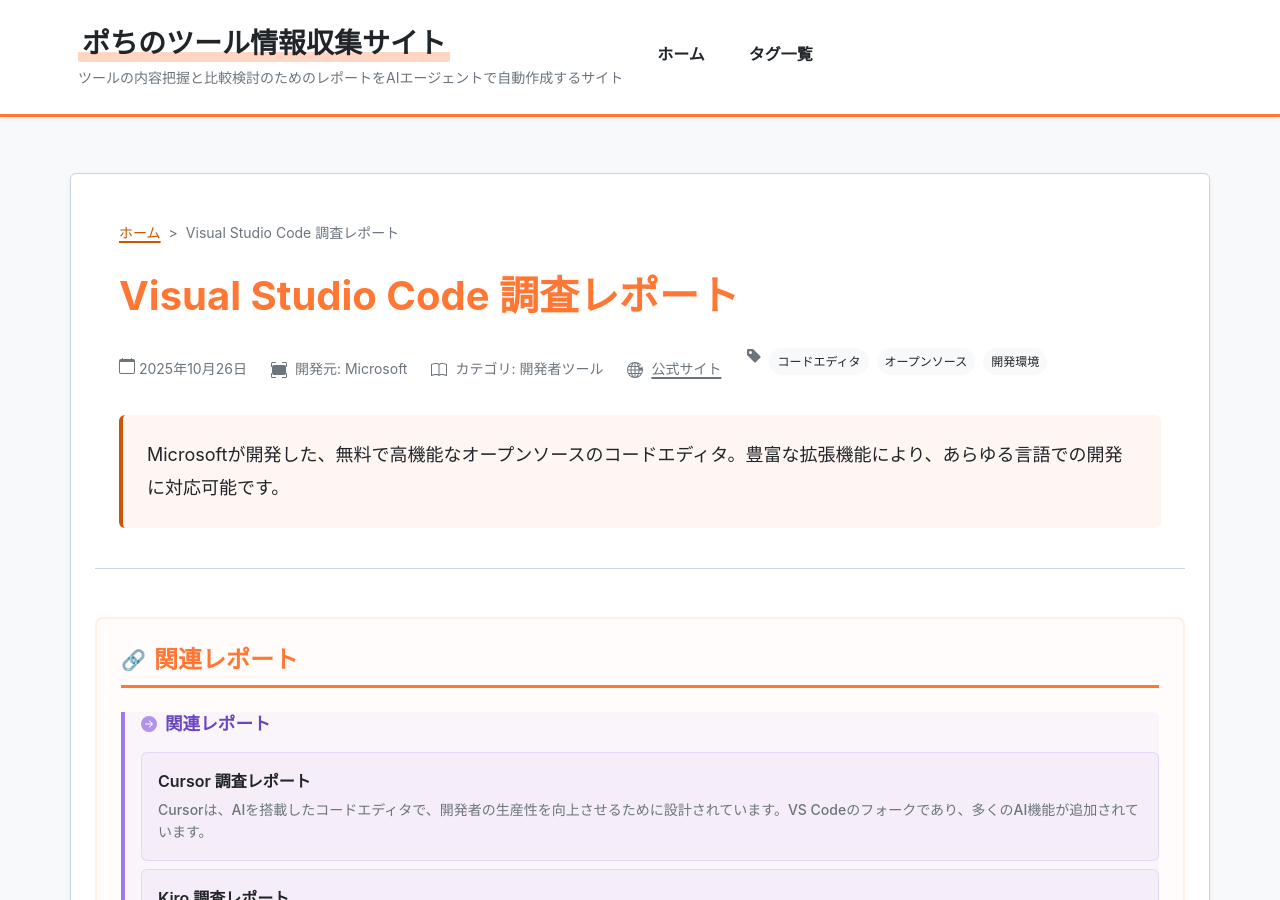
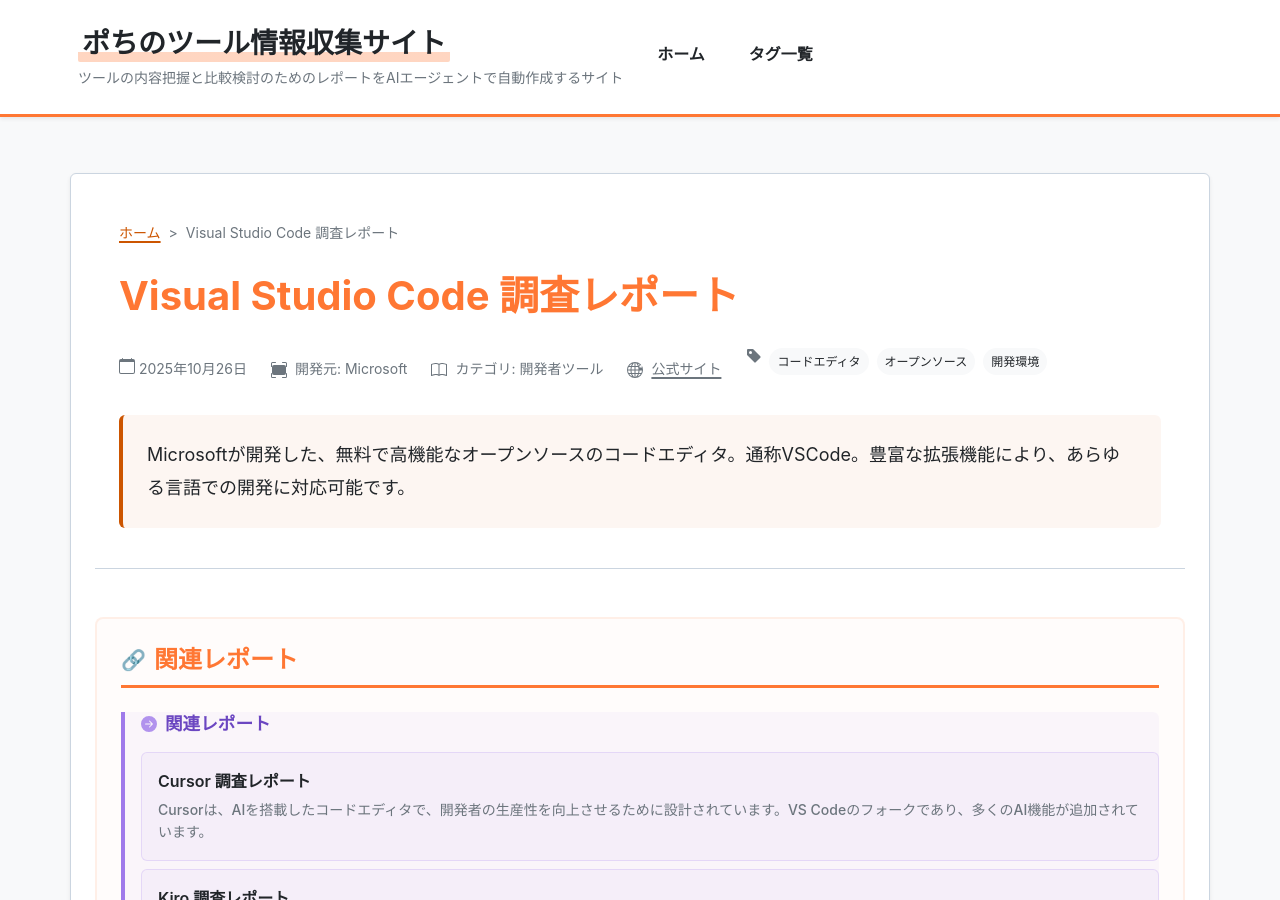
Before and after one commit to aegisfleet/tool-survey-report, a Jekyll site: the page built from _reports/vscode.md, in a window 1280 px wide and 900 px high. Built offline with Jekyll 4.4.1, drawn with Linux system fonts in a browser that asks for light colours.

Commit message:
docs(vscode): Update description with additional context
- Add "通称VSCode" to provide a common nickname
- Improve readability of description
- Maintain existing description's core information

```diff
--- a/_reports/vscode.md
+++ b/_reports/vscode.md
@@ -10,7 +10,7 @@
   - "コードエディタ"
   - "オープンソース"
   - "開発環境"
-description: "Microsoftが開発した、無料で高機能なオープンソースのコードエディタ。豊富な拡張機能により、あらゆる言語での開発に対応可能です。"
+description: "Microsoftが開発した、無料で高機能なオープンソースのコードエディタ。通称VSCode。豊富な拡張機能により、あらゆる言語での開発に対応可能です。"
 relationships:
   related_tools:
     - "Cursor"
```
